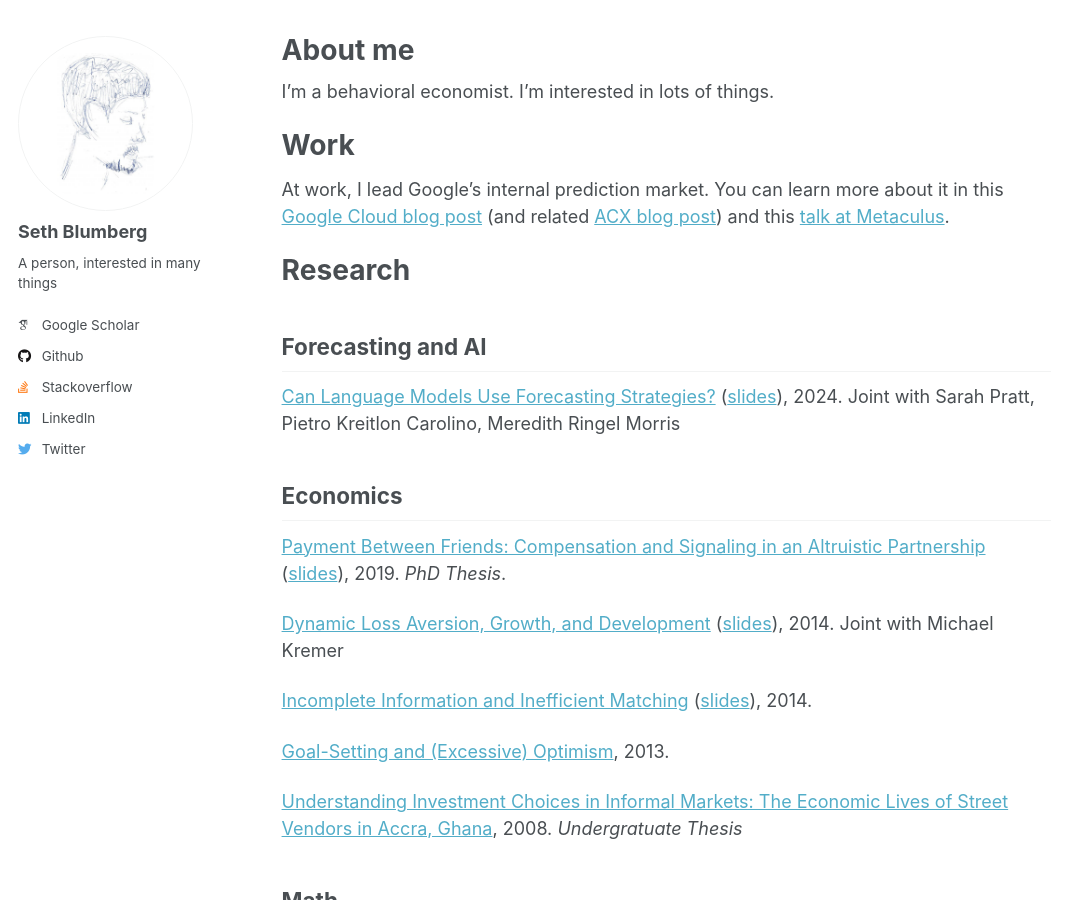
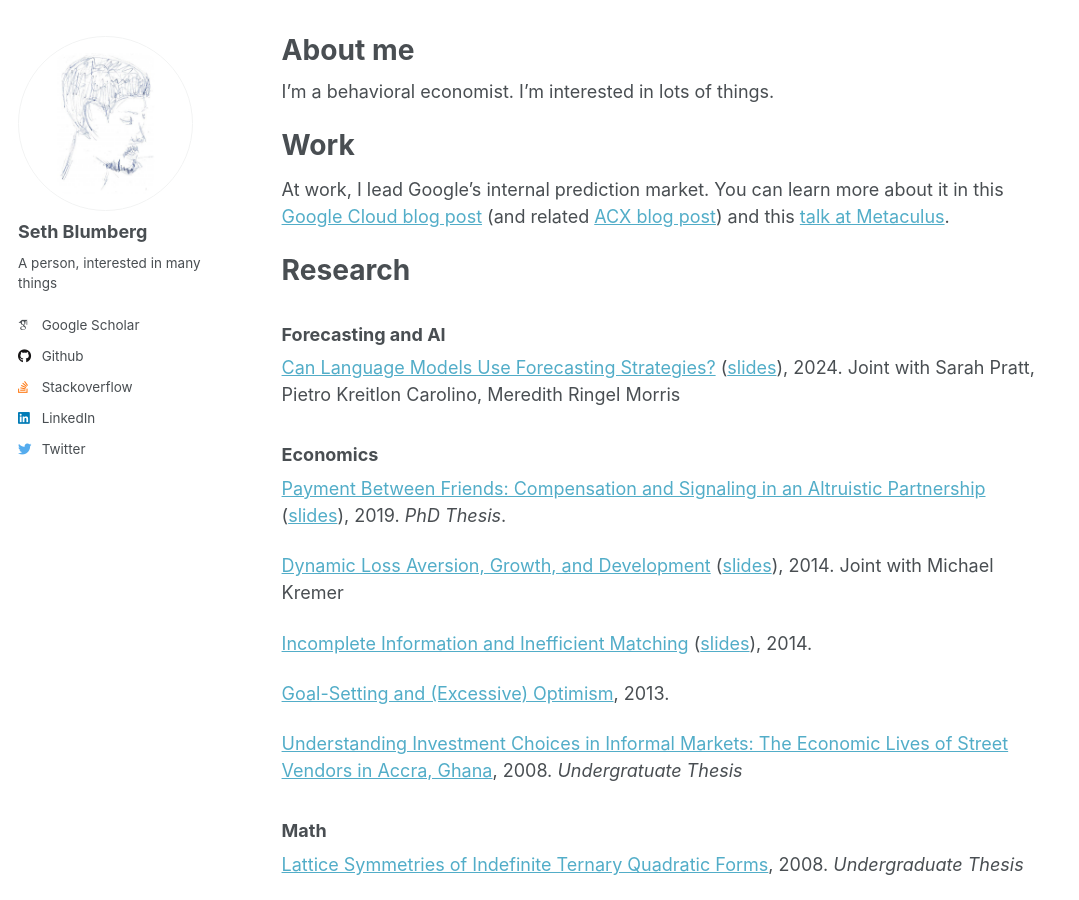
Before and after one commit to sethblumberg/sethblumberg.github.io, a Jekyll site: the page built from _pages/about.md, in a window 1280 px wide and 900 px high. Shown: the whole window, without its empty margins (0-1079 px from the left). Built offline with Jekyll 4.4.1, drawn with Linux system fonts in a browser that asks for light colours; some web fonts are replaced.

Commit message:
Move subject headers to H3.

```diff
--- a/_pages/about.md
+++ b/_pages/about.md
@@ -16,10 +16,10 @@ You can learn more about it in this [Google Cloud blog post](https://cloud.googl
 # Research
 
 
-## Forecasting and AI
+### Forecasting and AI
 [Can Language Models Use Forecasting Strategies?](https://arxiv.org/abs/2406.04446) ([slides](https://docs.google.com/presentation/d/1-rDRimjm8jZshFV1B3kx_lgCzc1iiFNTPmwOjscFraw/present)), 2024.  Joint with Sarah Pratt, Pietro Kreitlon Carolino, Meredith Ringel Morris
 
-## Economics
+### Economics
 [Payment Between Friends: Compensation and Signaling in an Altruistic Partnership](http://sethblumberg.com/papers/Seth%20Blumberg%20-%20Payment%20between%20Friends.pdf) ([slides](http://sethblumberg.com/slides/Seth%20Blumberg%20-%20Payment%20between%20Friends%2C%20Public%20Lecture%2020191030.pdf)), 2019.  *PhD Thesis*.
 
 [Dynamic Loss Aversion, Growth, and Development](https://sethblumberg.com/papers/Blumberg%20%2B%20Kremer%202014%20-%20Dynamic%20Loss%20Aversion%2C%20Growth%2C%20and%20Development.pdf) ([slides](http://sethblumberg.com/slides/Blumberg%20%2B%20Kremer%20-%20NEUDC%2020141101%20-%20Dynamic%20Loss%20Aversion%2C%20Growth%2C%20and%20Development%20%28handout%29.pdf)), 2014. Joint with Michael Kremer
@@ -30,7 +30,7 @@ You can learn more about it in this [Google Cloud blog post](https://cloud.googl
 
 [Understanding Investment Choices in Informal Markets: The Economic Lives of Street Vendors in Accra, Ghana](https://sethblumberg.com/SethBlumberg-Thesis1.pdf), 2008. *Undergratuate Thesis*
 
-## Math
+### Math
 [Lattice Symmetries of Indefinite Ternary Quadratic Forms](https://sethblumberg.com/SethBlumberg-Thesis2.pdf), 2008. *Undergraduate Thesis*
 
 
```
